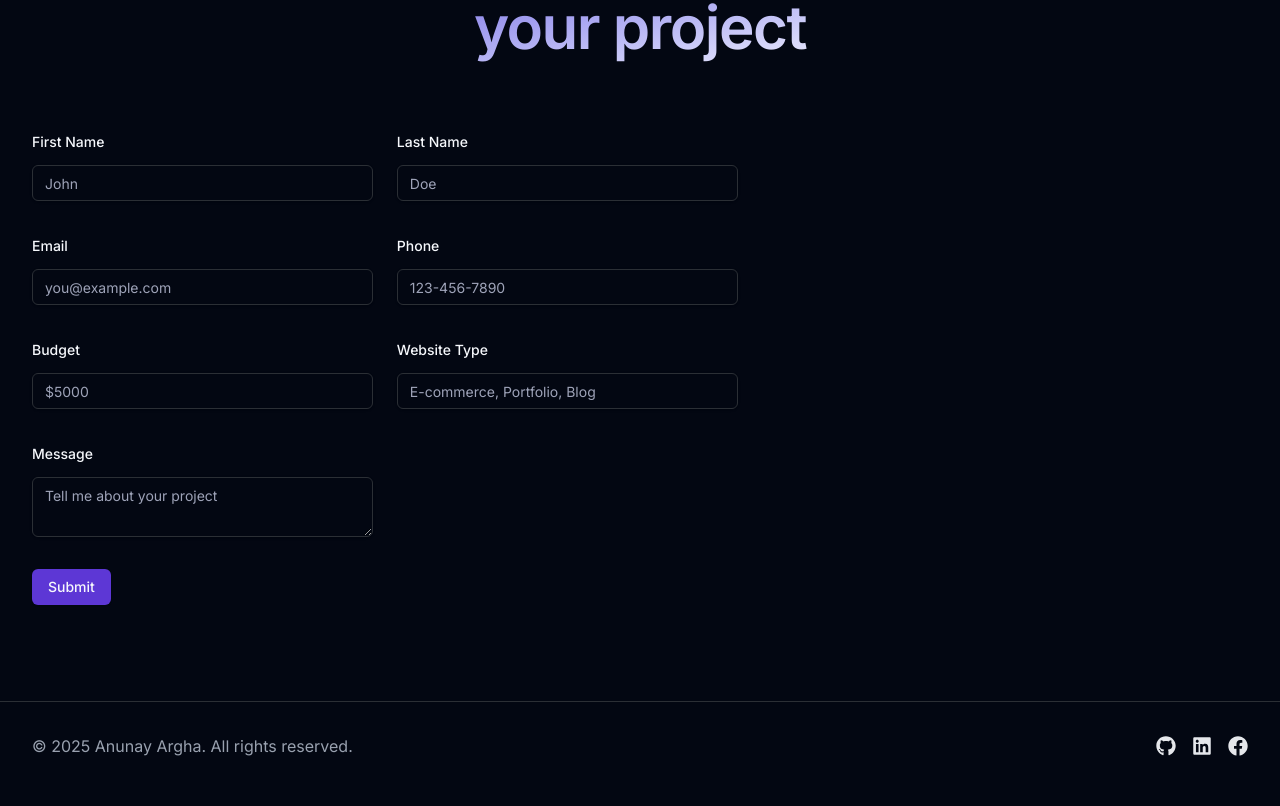
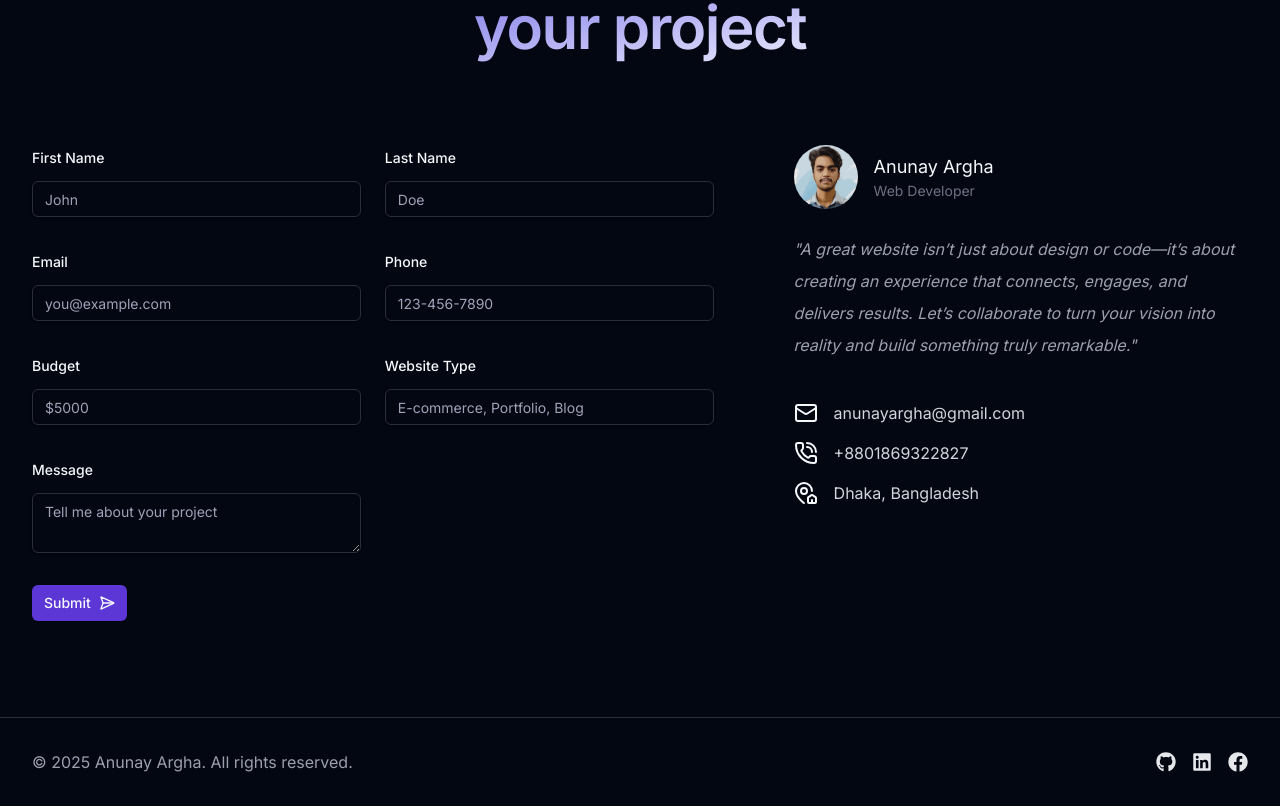
Before and after one commit to CodeWizard-AB/anunay.com, a Next.js app: page / in a window 1280 px wide. Shown: the part 3560-4366 px from the top of the page. Built offline with nearby package versions, Linux system fonts and the light colour scheme.

Commit message:
Build the full contact design

```diff
--- a/components/About.tsx
+++ b/components/About.tsx
@@ -27,7 +27,12 @@ export default function About() {
 
 			<div className="grid md:grid-cols-[40fr_60fr] gap-10">
 				<figure className="border border-border p-8 rounded-lg h-max">
-					<Image src={Profile} alt="Anunay Argha" className="rounded-lg" />
+					<Image
+						src={Profile}
+						alt="Anunay Argha"
+						className="rounded-lg"
+						placeholder="blur"
+					/>
 
 					<figcaption className="flex items-center mt-6 *:text-2xl gap-4">
 						{socials.map(({ href, icon }) => (
--- a/components/Contact.tsx
+++ b/components/Contact.tsx
@@ -1,5 +1,7 @@
 "use client";
 
+import { Mail, MapPinHouse, PhoneCall, SendHorizontal } from "lucide-react";
+import Profile from "@/assets/profile-1.webp";
 import { z } from "zod";
 import { zodResolver } from "@hookform/resolvers/zod";
 import { useForm } from "react-hook-form";
@@ -16,6 +18,7 @@ import {
 } from "@/components/ui/form";
 import { Input } from "@/components/ui/input";
 import { Textarea } from "./ui/textarea";
+import Image from "next/image";
 
 export default function Contact() {
 	const form = useForm<z.infer<typeof formSchema>>({
@@ -23,11 +26,11 @@ export default function Contact() {
 		defaultValues: {
 			firstName: "",
 			lastName: "",
+			email: "",
 			phone: "",
 			budget: "",
-			email: "",
+			websiteType: "",
 			message: "",
-			websiteType: "",
 		},
 	});
 
@@ -42,11 +45,11 @@ export default function Contact() {
 				<SectionHeading>Let’s talk about your project</SectionHeading>
 			</div>
 
-			<div className="grid md:grid-cols-[60fr_40fr] gap-10 mt-16">
+			<div className="grid md:grid-cols-[60fr_40fr] gap-20 mt-20">
 				<Form {...form}>
 					<form
 						onSubmit={form.handleSubmit(onSubmit)}
-						className="space-y-8 grid grid-cols-2 gap-x-6"
+						className="space-y-8 grid md:grid-cols-2 gap-x-6"
 					>
 						{/* First Name */}
 						<FormField
@@ -161,7 +164,7 @@ export default function Contact() {
 										<Textarea
 											placeholder="Tell me about your project"
 											{...field}
-											className="mt-3 col-span-2"
+											className="mt-3 md:col-span-2"
 										/>
 									</FormControl>
 									<FormMessage />
@@ -170,11 +173,39 @@ export default function Contact() {
 						/>
 
 						{/* Submit Button */}
-						<Button type="submit" className="col-span-2 w-max">
-							Submit
+						<Button type="submit" className="md:col-span-2 w-max">
+							Submit <SendHorizontal />
 						</Button>
 					</form>
 				</Form>
+				<div>
+					<div className="flex gap-4 items-center">
+						<Image
+							placeholder="blur"
+							className="w-16 h-16 rounded-full object-cover object-top"
+							src={Profile}
+							alt="Contact profile image"
+						/>
+						<div>
+							<p className="text-lg">Anunay Argha</p>
+							<p className="text-gray-500 text-sm">Web Developer</p>
+						</div>
+					</div>
+					<blockquote className="italic mt-6 leading-loose text-gray-400">
+						&quot;A great website isn’t just about design or code—it’s about
+						creating an experience that connects, engages, and delivers results.
+						Let’s collaborate to turn your vision into reality and build
+						something truly remarkable.&quot;
+					</blockquote>
+					<div className="mt-10 space-y-4">
+						{contacts.map(({ icon, value }) => (
+							<div className="flex gap-4 items-center" key={value}>
+								{icon}
+								<p className="text-gray-300">{value}</p>
+							</div>
+						))}
+					</div>
+				</div>
 			</div>
 		</section>
 	);
@@ -207,3 +238,9 @@ export const formSchema = z.object({
 		.min(10, "Message must be at least 10 characters")
 		.max(1000, "Message must be at most 1000 characters"),
 });
+
+const contacts = [
+	{ icon: <Mail />, value: "anunayargha@gmail.com" },
+	{ icon: <PhoneCall />, value: "+8801869322827" },
+	{ icon: <MapPinHouse />, value: "Dhaka, Bangladesh" },
+];
--- a/components/Footer.tsx
+++ b/components/Footer.tsx
@@ -4,7 +4,7 @@ import { FaFacebook, FaGithub, FaLinkedin } from "react-icons/fa";
 export default function Footer() {
 	return (
 		<footer className="text-white py-8 border-t w-full border-border">
-			<div className="container flex items-center justify-between">
+			<div className="container flex flex-col-reverse md:gap-0 gap-6 md:flex-row  items-center justify-between">
 				<p className="text-gray-400">
 					© {new Date().getFullYear()} Anunay Argha. All rights reserved.
 				</p>
```
